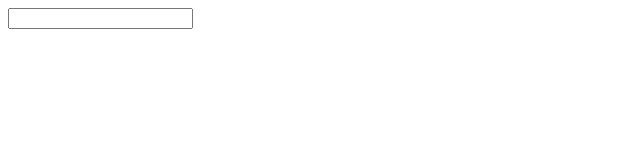
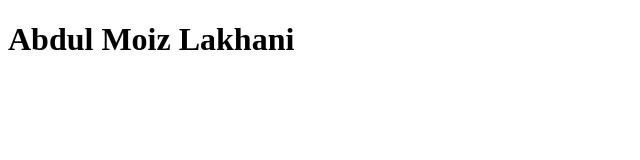
Before and after one commit to abdulmoizlakhani/master-typescript, a website with bundled scripts: page index.html in a window 1280 px wide. Shown: the whole page, without its empty margins (0-640 px from the left). Built offline with nearby package versions, Linux system fonts and the light colour scheme.

Commit message:
- decorators use example

```diff
--- a/index.html
+++ b/index.html
@@ -9,6 +9,7 @@
   </head>
   <body>
     <!-- <p id="message"></p> -->
-    <input type="text" id="user-input" />
+    <!-- <input type="text" id="user-input" /> -->
+    <div id="app"></div>
   </body>
 </html>
--- a/src/app.ts
+++ b/src/app.ts
@@ -3,14 +3,25 @@
 //   console.log(constructor);
 // }
 
-function Logger(logString: string) {
-  return function(constructor: Function) {
-    console.log(logString);
-    console.log(constructor);
-  };
+// function Logger(logString: string) {
+//   return function(constructor: Function) {
+//     console.log(logString);
+//     console.log(constructor);
+//   };
+// }
+
+function withTemplate(template: string, hookId: string) {
+  return function(constructor: any) {
+    const hookEl = document.getElementById(hookId);
+    const text = new constructor();
+    if(hookEl) {
+      hookEl.innerHTML = template;
+      hookEl.querySelector("h1")!.textContent = text.name;
+    }
+  }
 }
 
-@Logger("Person Class - Logging")
+@withTemplate("<h1>This is the Person!</h1>", "app")
 class Person {
   name = "Abdul Moiz Lakhani";
 
```
Also changed, not shown: dist/app.js, 1 other file.
